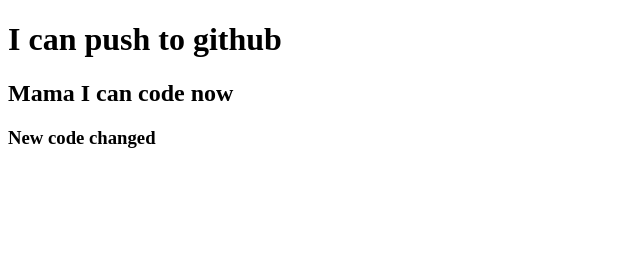
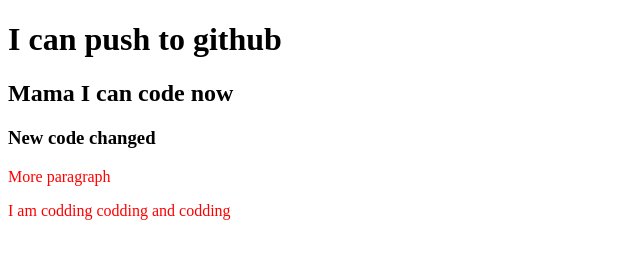
Before and after one commit to Rashed3149/my-second-repo, a plain HTML site: page index.html in a window 1280 px wide. Shown: the whole page, without its empty margins (0-640 px from the left). Drawn offline with Linux system fonts and the light colour scheme.

Commit message:
added css

```diff
--- a/index.html
+++ b/index.html
@@ -4,10 +4,13 @@
     <meta charset="UTF-8">
     <meta name="viewport" content="width=device-width, initial-scale=1.0">
     <title>My second github repo</title>
+    <link rel="stylesheet" href="style.css">
 </head>
 <body>
     <h1>I can push to github</h1>
     <h2>Mama I can code now</h2>
     <h3>New code changed</h3>
+    <p>More paragraph</p>
+    <p>I am codding codding and codding</p>
 </body>
 </html>
--- /dev/null
+++ b/style.css
@@ -0,0 +1,3 @@
+p{
+    color: red;
+}
```
